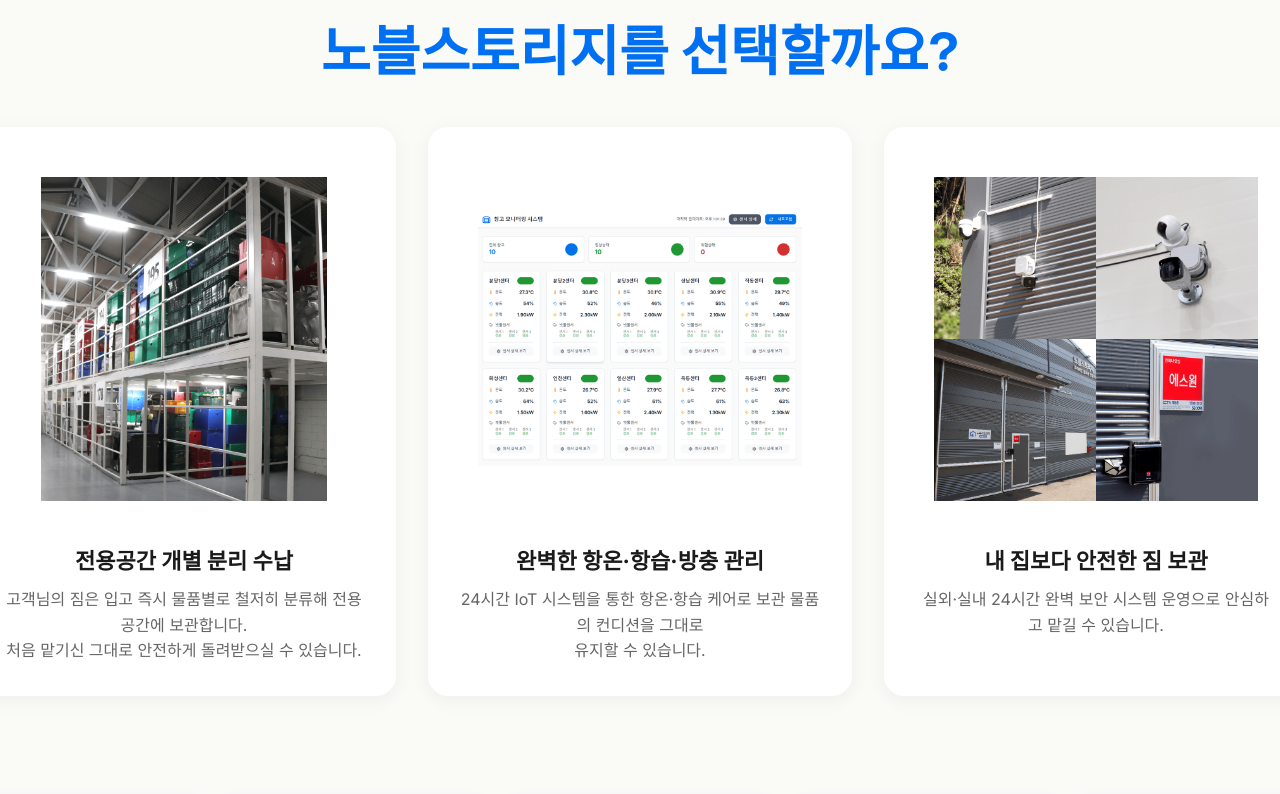
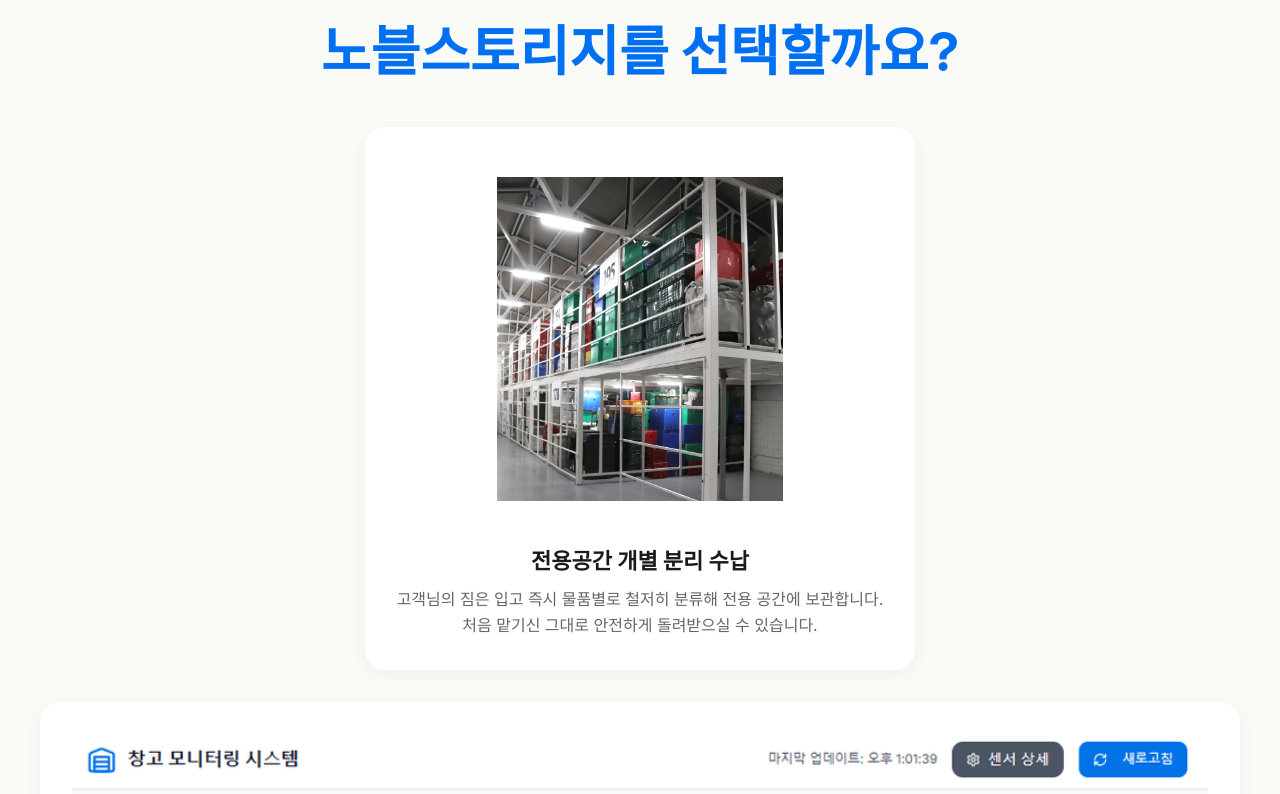
Before and after one commit to noblestorage-gif/noble-home-react, a React (Vite) app: page / in a window 1280 px wide. Shown: the part 800-1594 px from the top of the page. Built offline with nearby package versions, Linux system fonts and the light colour scheme; a web font is replaced by a local one.

Commit message:
style(valuable-feature): make second card and its image span full width (100%)

```diff
--- a/src/App.css
+++ b/src/App.css
@@ -217,6 +217,23 @@ body {
   display: flex;
   justify-content: center;
   gap: 32px; /* Increased gap */
+  flex-wrap: wrap;
+}
+
+/* Make the second card (완벽한 항온·항습·방충 관리) take full row width */
+#valuable-feature .nh-card:nth-of-type(2) {
+  width: 100%;
+  flex: 1 1 100%;
+}
+
+/* Make the image inside the second card span 100% of the available width */
+#valuable-feature .nh-card:nth-of-type(2) .nh-icon-wrapper {
+  width: 100%;
+  height: auto;
+}
+#valuable-feature .nh-card:nth-of-type(2) .nh-icon-wrapper img {
+  width: 100% !important;
+  height: auto !important;
 }
 
 .nh-card {
```
